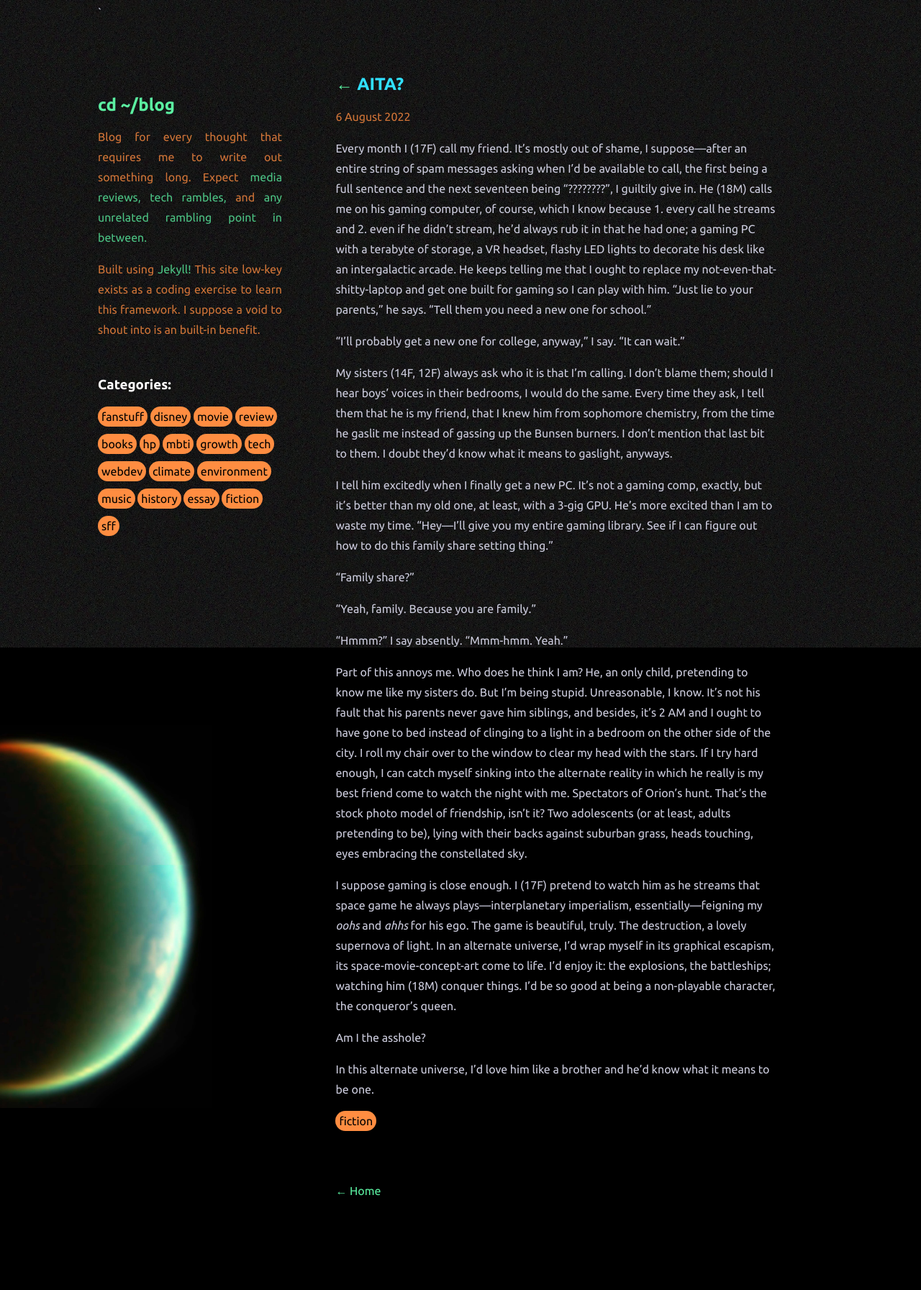
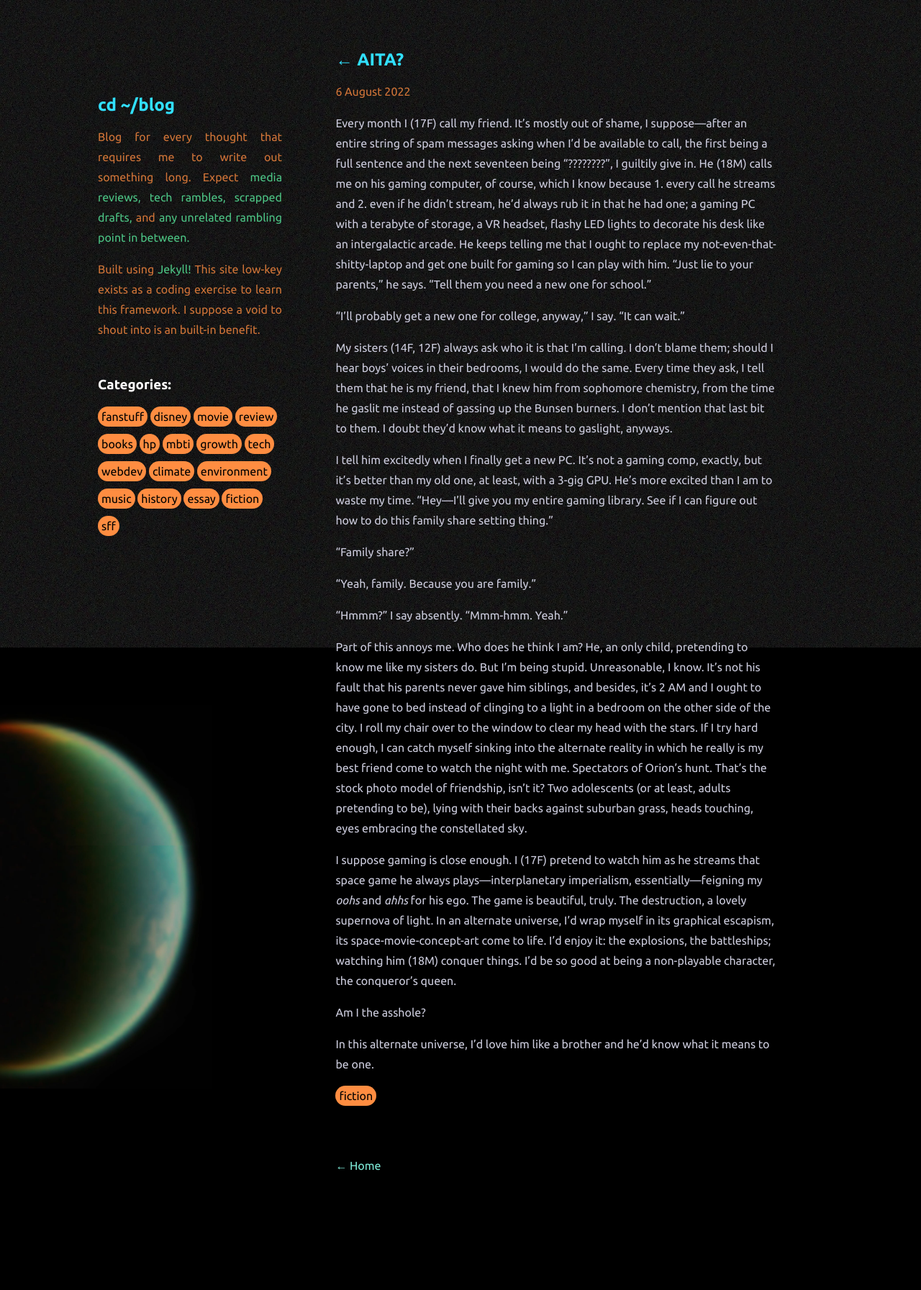
Before and after one commit to caroldinh/blog, a Jekyll site: the page built from _posts/2022-8-6-aita.md, in a window 1280 px wide. Shown: the whole page at 72% size. Built offline with Jekyll 4.4.1, drawn with Linux system fonts in a browser that asks for light colours; after the commit the page ends 1758 px from its top, so only the background shows below that.

```diff
--- a/_layouts/default.html
+++ b/_layouts/default.html
@@ -9,7 +9,7 @@
         <link rel="stylesheet" href={{ "/css/style.css" | relative_url }}>
         <link rel="preconnect" href="https://fonts.googleapis.com">
         <link rel="preconnect" href="https://fonts.gstatic.com" crossorigin>
-        <link href="https://fonts.googleapis.com/css2?family=Ubuntu:ital,wght@0,400;0,700;1,400&display=swap" rel="stylesheet"> `
+        <link href="https://fonts.googleapis.com/css2?family=Ubuntu:ital,wght@0,400;0,700;1,400&display=swap" rel="stylesheet">
 
     </head>
 
@@ -22,7 +22,7 @@
 
                 <h1 class="sidebar-content title"><a href={{"/" | relative_url}}>cd ~/blog</a></h1>
                 <p class="lightText sidebar-content">Blog for every thought that requires me to write out something
-                    long. Expect <span class="greentext">media reviews, tech rambles, </span> and
+                    long. Expect <span class="greentext">media reviews, tech rambles, scrapped drafts,</span> and
                     <span class="greentext">any unrelated rambling point in between.</span>
                 </p>
                 <p class="lightText sidebar-content">Built using <span class="greentext">Jekyll!</span> This site
--- a/css/style.css
+++ b/css/style.css
@@ -104,14 +104,15 @@
     font-size: 1.5em;
   }
 
+  h1 a {
+    color: var(--colorAccent);
+    background-image: linear-gradient(var(--colorAccent), var(--colorAccent));
+  }
+
   .title{
     text-decoration: none;
     color: var(--colorAccent) !important;
     z-index:1000 !important;
-  }
-
-  .title:hover{
-    text-decoration: underline;
   }
 
   h2{
@@ -143,11 +144,6 @@
     opacity: 80%;
   }
 
-  a{
-    color: #5bf0a1 !important;
-    text-decoration: none;
-  }
-
   h3{
     color: white;
   }
@@ -156,8 +152,22 @@
     color: inherit !important;
   }
 
-  #scrollView a:hover{
-    text-decoration: underline;
+  a{
+    color: var(--green);
+    text-decoration: none;
+    background-size: 0% 0.1em;
+    background-position-y: 100%;
+    background-position-x: 0%;
+    background-repeat: no-repeat;
+    background-image: linear-gradient(var(--green), var(--green));
+    transition: background-size 0.2s ease-in-out;
+    -moz-transition: all .2s ease-in-out;
+    -o-transition: all .2s ease-in-out;
+    -webkit-transition: all .2s ease-in-out;
+  }
+
+  a:hover{
+    background-size: 100% 0.1em;
   }
 
   .postcard{
@@ -268,6 +278,7 @@
   }
 
   .tag{
+    all: unset;
     color: var(--colorBackground) !important;
     background-color: var(--warmAccent) !important;
     display:inline-block;
@@ -280,6 +291,7 @@
   }
 
   .tag:hover{
+    cursor: pointer;
     animation: darken 0.3s;
     filter: brightness(0.6);
   }
@@ -293,9 +305,10 @@
   }
 
   .link-small{
-    color: var(--colorAccent);
-    display: block;
+    display: table;
     margin-top: 5vw;
+    color: var(--cyan);
+    background-image: linear-gradient(var(--cyan), var(--cyan));
   }
 
   img{
```
Also changed, not shown: _posts/2021-2-16-percy.md (+2 -0 lines), _posts/2022-8-21-thor-love-and-thunder-review.md (added, +34 -0 lines), _posts/2022-8-6-aita.md (+1 -1 lines), images/titan.jpg, 1 other file.
